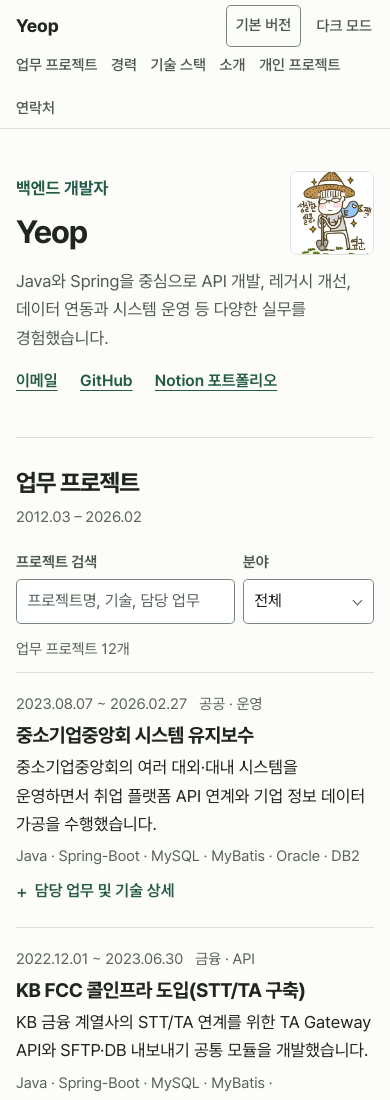
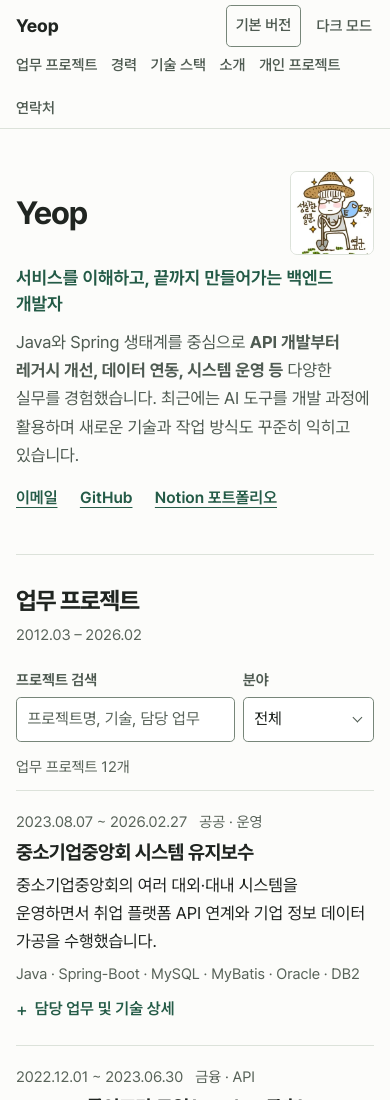
Before and after one commit to seirian/seirian.github.io, a website: page site/simple/index.html in a window 390 px wide. Shown: the top 1100 px of the page. Drawn offline with Linux system fonts and the light colour scheme.

Commit message:
Match portfolio introduction and Korean navigation across views

```diff
--- a/site/assets/simple.css
+++ b/site/assets/simple.css
@@ -141,17 +141,18 @@ a:hover { text-decoration-thickness: 2px; }
   padding-block: clamp(3rem, 6vw, 5.25rem) clamp(2.75rem, 6.2vw, 4.85rem);
 }
 
-.intro-role {
-  color: var(--link);
-  font-size: 1.0625rem;
-  font-weight: 680;
-  margin-bottom: .25rem;
-}
-
 .intro h1 {
   font-size: clamp(2rem, 4.5vw, 2.75rem);
   font-weight: 700;
   letter-spacing: -.035em;
+}
+
+.intro-tagline {
+  margin-top: .45rem;
+  color: var(--link);
+  font-size: clamp(1.125rem, 2.05vw, 1.35rem);
+  font-weight: 650;
+  line-height: 1.4;
 }
 
 .intro-description {
@@ -409,9 +410,9 @@ a:hover { text-decoration-thickness: 2px; }
     align-items: start;
   }
   .intro-copy { display: contents; }
-  .intro-role { align-self: end; grid-column: 1; grid-row: 1; margin-bottom: 0; }
-  .intro h1 { align-self: start; grid-column: 1; grid-row: 2; }
-  .portrait { width: 5.25rem; grid-column: 2; grid-row: 1 / 3; }
+  .intro h1 { align-self: center; grid-column: 1; grid-row: 1; }
+  .portrait { width: 5.25rem; grid-column: 2; grid-row: 1; }
+  .intro-tagline { margin-top: 0; grid-column: 1 / -1; }
   .intro-description { margin-top: .1rem; grid-column: 1 / -1; }
   .intro-links { margin-top: .2rem; grid-column: 1 / -1; }
   .project-row { grid-template-columns: 1fr; gap: .4rem; }
--- a/site/simple/index.html
+++ b/site/simple/index.html
@@ -50,9 +50,9 @@
   <main id="main" class="shell" tabindex="-1">
     <section class="intro" aria-labelledby="name">
       <div class="intro-copy">
-        <p class="intro-role">백엔드 개발자</p>
         <h1 id="name">Yeop</h1>
-        <p class="intro-description">Java와 Spring을 중심으로 API 개발, 레거시 개선, 데이터 연동과 시스템 운영 등 다양한 실무를 경험했습니다.</p>
+        <p class="intro-tagline">서비스를 이해하고, 끝까지 만들어가는 백엔드 개발자</p>
+        <p class="intro-description">Java와 Spring 생태계를 중심으로 <strong>API 개발부터 레거시 개선, 데이터 연동, 시스템 운영 등</strong> 다양한 실무를 경험했습니다. 최근에는 AI 도구를 개발 과정에 활용하며 새로운 기술과 작업 방식도 꾸준히 익히고 있습니다.</p>
         <ul class="intro-links">
           <li><a href="mailto:sengyb@daum.net">이메일</a></li>
           <li><a href="https://github.com/seirian" target="_blank" rel="noopener noreferrer">GitHub</a></li>
```
Also changed, not shown: scripts/verify.mjs (+16 -0 lines), site/index.html (+8 -3 lines), site/assets/portfolio-sans.woff2.
